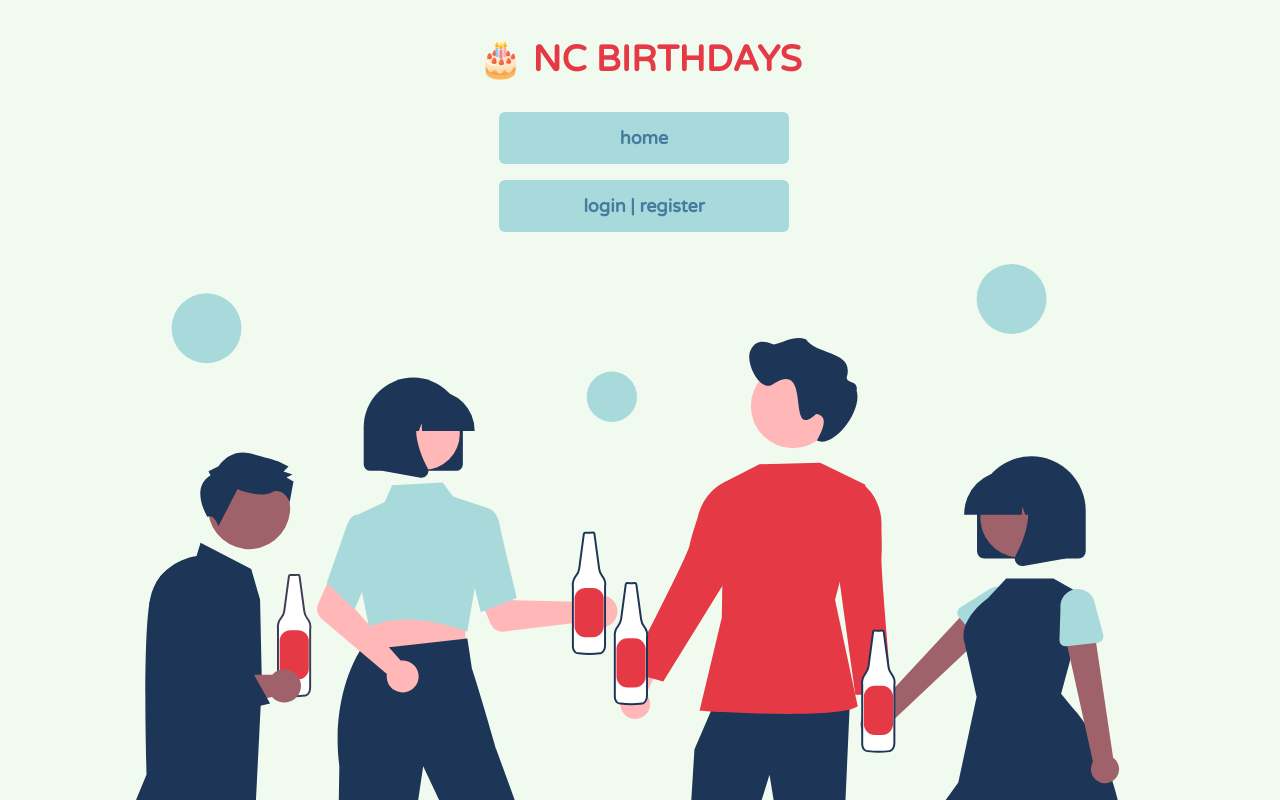
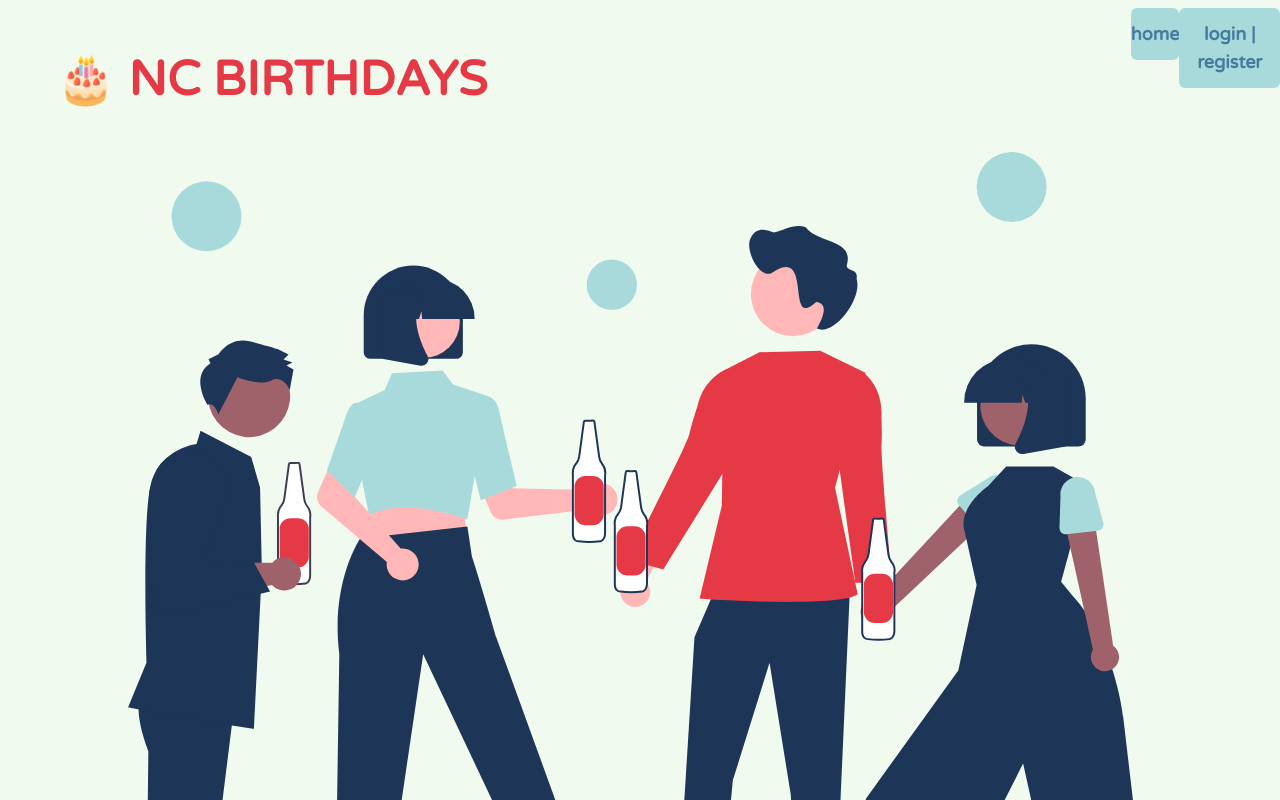
Before and after one commit to karlaferry/nc-birthday-app, a React (Create React App) app: page / in a window 1280 px wide. Shown: the top 800 px of the page. Built offline with nearby package versions, Linux system fonts and the light colour scheme; no server answers; the database is empty.

Commit message:
initial layout for mobile and laptop + remove tablet screen

```diff
--- a/src/components/Header.jsx
+++ b/src/components/Header.jsx
@@ -2,11 +2,33 @@ import React from "react";
 import NavBar from "./NavBar";
 
 export default function Header() {
+  const headerContainer = `
+  flex
+  mobile:flex-col
+  laptop:flex-row
+  flex-grow
+  justify-evenly
+  `;
+
+  const headerStyle = `
+  mobile:text-4xl
+  laptop:text-5xl
+  font-bold
+  text-center
+  mobile:px-4
+  pb-6
+  uppercase
+  text-primary1
+  font-varela
+  w-full
+  mobile:pt-10
+  laptop:pl-14
+  laptop:pt-14
+  laptop:text-left
+  `;
   return (
-    <div>
-      <h1 className="text-4xl font-bold text-center px-4 pt-10 pb-6 uppercase text-primary1 font-varela">
-        🎂 NC Birthdays
-      </h1>
+    <div className={headerContainer}>
+      <h1 className={headerStyle}>🎂 NC Birthdays</h1>
       <NavBar />
     </div>
   );
--- a/src/components/NavBar.jsx
+++ b/src/components/NavBar.jsx
@@ -6,11 +6,39 @@ import { UserContext } from "../Contexts/User";
 
 export default function NavBar() {
   const { isLoggedIn } = useContext(UserContext);
-  const buttons =
-    "bg-accent1 hover:bg-accent2 hover:text-primary2 font-varela font-bold text-accent2 text-lg py-3 px-20 my-2 min-w-full hover:border-blue-500 rounded-md lowercase m-1";
+  const navContainer = `
+  flex
+  flex-wrap
+  mobile:flex-col
+  mobile:items-center
+  `;
+  const menuContainer = `
+  flex
+  mobile:flex-col
+  mobile:justify-center
+  tablet:flex-row
+  tablet:mt-10
+  tablet:justify-end
+  tablet:w-full
+  `;
+  const buttons = `
+  bg-accent1
+  hover:bg-accent2
+  hover:text-primary2
+  font-varela
+  font-bold
+  text-accent2
+  text-lg
+  py-3
+  mobile:px-20
+  tablet:px-2
+  my-2
+  min-w-full
+  rounded-md
+  lowercase`;
   return (
-    <div className="flex flex-col items-center content-center">
-      <ul>
+    <div className={navContainer}>
+      <ul className={menuContainer}>
         <li>
           <Link to="/">
             <button className={buttons}>Home</button>
--- a/tailwind.config.js
+++ b/tailwind.config.js
@@ -15,8 +15,7 @@ module.exports = {
       accent2: "#457B9D",
     },
     screens: {
-      mobile: { min: "360px", max: "819px" },
-      tablet: { min: "820px", max: "1023px" },
+      mobile: { min: "360px", max: "1023px" },
       laptop: { min: "1024px" },
     },
   },
```
